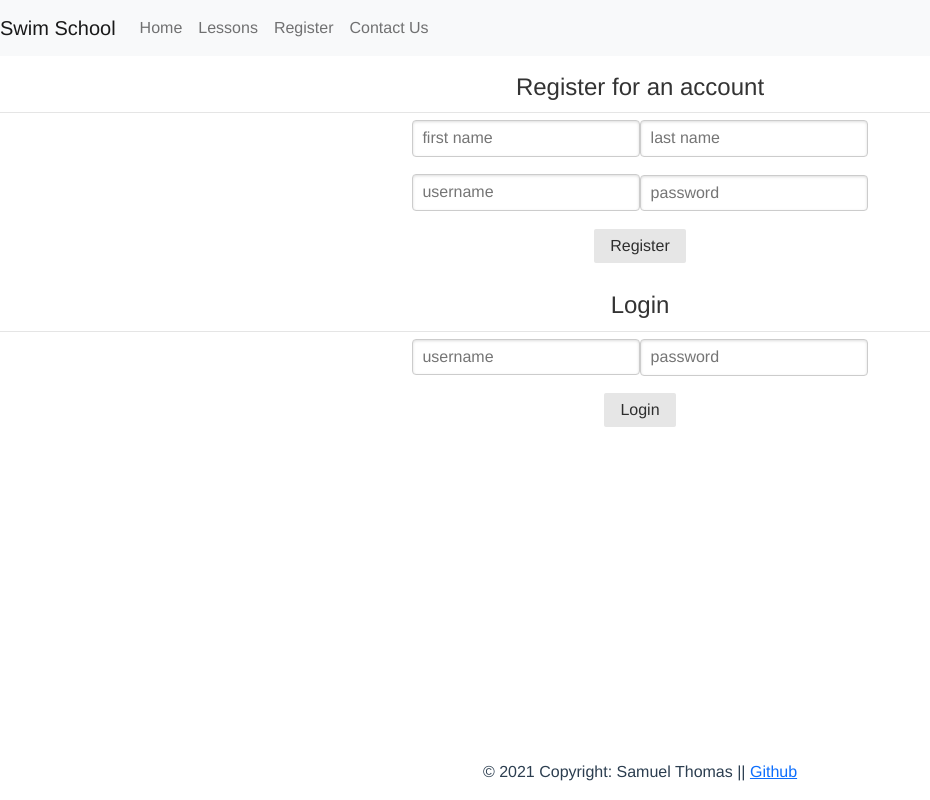
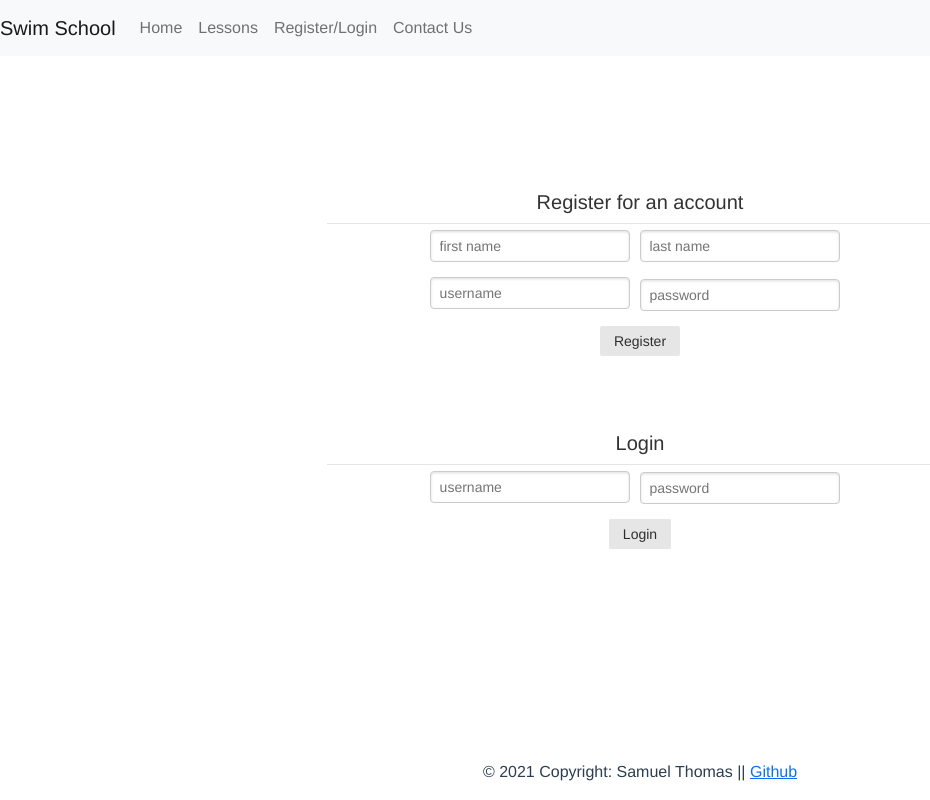
Before and after one commit to sammytvfx/creative-project, a Vue app in the folder front-end/: page /Register in a window 1280 px wide. Shown: the whole page, without its empty margins (0-930 px from the left). Built offline with nearby package versions, Linux system fonts and the light colour scheme; no server answers.

Commit message:
registration page functionality

```diff
--- a/front-end/src/App.vue
+++ b/front-end/src/App.vue
@@ -9,7 +9,7 @@
     <div class="navbar-nav">
       <router-link class="nav-item nav-link" to="/">Home</router-link>
       <router-link class="nav-item nav-link" to="/Lessons">Lessons</router-link>
-      <router-link class="nav-item nav-link" to="/Register">Register</router-link>
+      <router-link class="nav-item nav-link" to="/Register">Register/Login</router-link>
       <router-link class="nav-item nav-link" to="/Questions">Contact Us</router-link>
     </div>
   </div>
--- /dev/null
+++ b/front-end/src/components/Account.vue
@@ -0,0 +1,27 @@
+<template>
+<div class="main">
+<h2>Logged in as: {{user.firstName}} {{user.lastName}} <button @click="logout" class="pure-button">Logout</button></h2>
+  <h1>Your Account Details:</h1>
+</div>
+</template>
+
+<script>
+export default {
+  name: 'Account',
+  computed: {
+    user() {
+      return this.$root.$data.user;
+    }
+  },
+    methods: {
+    async logout() {
+      try {
+        await axios.delete("/api/users");
+        this.$root.$data.user = null;
+      } catch (error) {
+        this.$root.$data.user = null;
+      }
+    },
+  }
+}
+</script>
--- /dev/null
+++ b/front-end/src/components/Login.vue
@@ -0,0 +1,131 @@
+<template>
+<div class="hero">
+  <div class="heroBox">
+    <form class="pure-form">
+      <fieldset>
+        <legend>Register for an account</legend>
+        <input placeholder="first name" v-model="firstName">
+        <input placeholder="last name" v-model="lastName">
+      </fieldset>
+      <fieldset>
+        <input placeholder="username" v-model="username">
+        <input type="password" placeholder="password" v-model="password">
+      </fieldset>
+      <fieldset>
+        <button type="submit" class="pure-button" @click.prevent="register">Register</button>
+      </fieldset>
+    </form>
+    <p v-if="error" class="error">{{error}}</p>
+    <form class="pure-form space-above">
+      <fieldset>
+        <legend>Login</legend>
+        <input placeholder="username" v-model="usernameLogin">
+        <input type="password" placeholder="password" v-model="passwordLogin">
+      </fieldset>
+      <fieldset>
+        <button type="submit" class="pure-button" @click.prevent="login">Login</button>
+      </fieldset>
+    </form>
+    <p v-if="errorLogin" class="error">{{errorLogin}}</p>
+  </div>
+</div>
+</template>
+
+<script>
+import axios from 'axios';
+export default {
+  name: 'HomePage',
+  data() {
+    return {
+      firstName: '',
+      lastName: '',
+      username: '',
+      password: '',
+      usernameLogin: '',
+      passwordLogin: '',
+      error: '',
+      errorLogin: '',
+    }
+  },
+  methods: {
+    async register() {
+      this.error = '';
+      this.errorLogin = '';
+      if (!this.firstName || !this.lastName || !this.username || !this.password)
+        return;
+      try {
+        let response = await axios.post('/api/users', {
+          firstName: this.firstName,
+          lastName: this.lastName,
+          username: this.username,
+          password: this.password,
+        });
+        this.$root.$data.user = response.data.user;
+      } catch (error) {
+        this.error = error.response.data.message;
+        this.$root.$data.user = null;
+      }
+    },
+    async login() {
+      this.error = '';
+      this.errorLogin = '';
+      if (!this.usernameLogin || !this.passwordLogin)
+        return;
+      try {
+        let response = await axios.post('/api/users/login', {
+          username: this.usernameLogin,
+          password: this.passwordLogin,
+        });
+        this.$root.$data.user = response.data.user;
+      } catch (error) {
+        this.errorLogin = "Error: " + error.response.data.message;
+        this.$root.$data.user = null;
+      }
+    },
+  }
+
+}
+</script>
+
+<style scoped>
+.space-above {
+  margin-top: 50px;
+}
+
+h1 {
+  font-size: 28px;
+  font-variant: capitalize;
+}
+
+.hero {
+  padding: 120px;
+  display: flex;
+  justify-content: center;
+}
+
+.heroBox {
+  text-align: center;
+}
+
+.hero form {
+  font-size: 14px;
+}
+
+.hero form legend {
+  font-size: 20px;
+}
+
+input {
+  margin-right: 10px;
+}
+
+.error {
+  margin-top: 10px;
+  display: inline;
+  padding: 5px 20px;
+  border-radius: 30px;
+  font-size: 10px;
+  background-color: #d9534f;
+  color: #fff;
+}
+</style>
--- a/front-end/src/main.js
+++ b/front-end/src/main.js
@@ -20,6 +20,10 @@ import {
 
 library.add(faSwimmer, faPhone, faEnvelope, faMapMarker);
 
+let data = {
+  user: null
+}
+
 new Vue({
   router,
   render: h => h(App)
--- a/front-end/src/views/Questions.vue
+++ b/front-end/src/views/Questions.vue
@@ -3,13 +3,31 @@
     <h1>Enquiry Form</h1>
     <form>
       <div class="input-group mb-3">
-                <input type="text" class="form-control" placeholder="First Name" aria-label="First Name" aria-describedby="basic-addon2">
+        <input
+          type="text"
+          class="form-control"
+          placeholder="First Name"
+          aria-label="First Name"
+          aria-describedby="basic-addon2"
+        />
       </div>
       <div class="input-group mb-3">
-                <input type="text" class="form-control" placeholder="Last Name" aria-label="Last Name" aria-describedby="basic-addon2">
+        <input
+          type="text"
+          class="form-control"
+          placeholder="Last Name"
+          aria-label="Last Name"
+          aria-describedby="basic-addon2"
+        />
       </div>
       <div class="input-group mb-3">
-                <input type="text" class="form-control" placeholder="Phone Number" aria-label="Phone Number" aria-describedby="basic-addon2">
+        <input
+          type="text"
+          class="form-control"
+          placeholder="Phone Number"
+          aria-label="Phone Number"
+          aria-describedby="basic-addon2"
+        />
       </div>
 
       <div class="input-group">
@@ -18,80 +36,80 @@
         </div>
         <textarea class="form-control" aria-label="With textarea"></textarea>
       </div>
-        <br>
+      <br />
       <div class="form-group">
-        <input type="email" class="form-control" id="exampleInputEmail1" aria-describedby="emailHelp" placeholder="Enter email">
+        <input
+          type="email"
+          class="form-control"
+          id="exampleInputEmail1"
+          aria-describedby="emailHelp"
+          placeholder="Enter email"
+        />
       </div>
-        <br>
-        <button class="pure-button" type="submit">Submit >></button >
+      <br />
+      <button class="pure-button" type="submit">Submit >></button>
     </form>
     <h2>Other contact methods</h2>
     <div class="row">
       <div class="col-sm-4">
         <h1>Letter</h1>
-                <h1> <font-awesome-icon icon="envelope"> </font-awesome-icon> </h1>
-                <p> 42 Wallaby Way, </p>
-                <p> Sydney, </p>
-                <p> Australia, </p>
-                <p> NSW 2774 </p>
+        <h1><font-awesome-icon icon="envelope"> </font-awesome-icon></h1>
+        <p>42 Wallaby Way,</p>
+        <p>Sydney,</p>
+        <p>Australia,</p>
+        <p>NSW 2774</p>
       </div>
       <div class="col-sm-4">
         <h1>Phone</h1>
-                <h1> <font-awesome-icon icon="phone"> </font-awesome-icon> </h1>
-                <p> Telephone: 02312738321 </p>
-                <p> Phone charges may apply for international calls </p>
+        <h1><font-awesome-icon icon="phone"> </font-awesome-icon></h1>
+        <p>Telephone: 02312738321</p>
+        <p>Phone charges may apply for international calls</p>
       </div>
       <div class="col-sm-4">
-                <h1> <font-awesome-icon icon="map-marker"> </font-awesome-icon> </h1>
+        <h1><font-awesome-icon icon="map-marker"> </font-awesome-icon></h1>
         <h1>Visit Us</h1>
-                <p> 42 Wallaby Way, </p>
-                <p> Sydney, </p>
-                <p> Australia, </p>
-                <p> NSW 2774 </p>
-
+        <p>42 Wallaby Way,</p>
+        <p>Sydney,</p>
+        <p>Australia,</p>
+        <p>NSW 2774</p>
       </div>
     </div>
-
   </div>
-
-
 </template>
 
 <script>
 import { FontAwesomeIcon } from "@fortawesome/vue-fontawesome";
 export default {
-  name: 'Questions',
+  name: "Questions",
   components: {
     FontAwesomeIcon,
-  }
-}
+  },
+};
 </script>
 
 <style scoped>
-
-h2{
+h2 {
   background-color: rgb(248, 246, 246);
   padding: 0.5em;
   margin: 12px;
 }
 
-input{
+input {
   align-items: center;
   position: center;
 }
 
-.form-control{
-    width:100%;
+.form-control {
+  width: 100%;
 }
 
-.form-group{
+.form-group {
   position: center;
 }
 
-
 form {
   margin: 0 auto;
-width:75%;
+  width: 75%;
   position: center;
 }
 
--- a/front-end/src/views/Register.vue
+++ b/front-end/src/views/Register.vue
@@ -1,34 +1,36 @@
 <template>
-  <div class="register">
-    <div class="hero">
-  <div class="heroBox">
-    <form class="pure-form">
-      <fieldset>
-        <legend>Register for an account</legend>
-        <input placeholder="first name" v-model="firstName">
-        <input placeholder="last name" v-model="lastName">
-      </fieldset>
-      <fieldset>
-        <input placeholder="username" v-model="username">
-        <input type="password" placeholder="password" v-model="password">
-      </fieldset>
-      <fieldset>
-        <button type="submit" class="pure-button" @click.prevent="register">Register</button>
-      </fieldset>
-    </form>
-    <p v-if="error" class="error">{{error}}</p>
-    <form class="pure-form space-above">
-      <fieldset>
-        <legend>Login</legend>
-        <input placeholder="username" v-model="usernameLogin">
-        <input type="password" placeholder="password" v-model="passwordLogin">
-      </fieldset>
-      <fieldset>
-        <button type="submit" class="pure-button" @click.prevent="login">Login</button>
-      </fieldset>
-    </form>
-    <p v-if="errorLogin" class="error">{{errorLogin}}</p>
-  </div>
+<div class="dashboard">
+  <Account v-if="user" />
+  <Login v-else />
 </div>
-  </div>
 </template>
+
+<script>
+import Account from '@/components/Account.vue';
+import Login from '@/components/Login.vue';
+import axios from 'axios';
+export default {
+  name: 'dashboard',
+  components: {
+    Account,
+    Login,
+  },
+  async created() {
+    try {
+      let response = await axios.get('/api/users');
+      this.$root.$data.user = response.data.user;
+    } catch (error) {
+      this.$root.$data.user = null;
+    }
+  },
+  computed: {
+    user() {
+      return this.$root.$data.user;
+    }
+  }
+}
+</script>
+
+<style scoped>
+
+</style>
--- /dev/null
+++ b/front-end/vue.config.js
@@ -0,0 +1,9 @@
+module.exports = {
+    devServer: {
+      proxy: {
+        '^/api': {
+          target: 'http://localhost:3002',
+        },
+      }
+    }
+  }
```
Also changed, not shown: 1 other file (tests, documents, lock files or other folders). Lines whose indentation alone changed are shown as unchanged.
